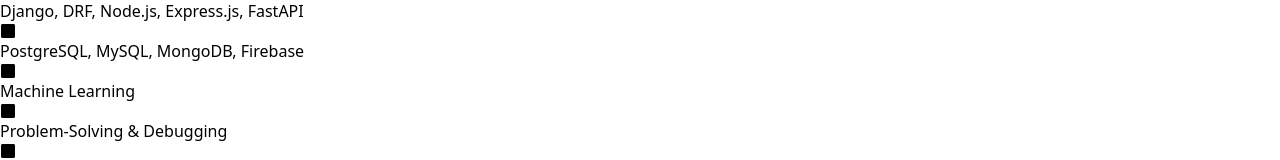
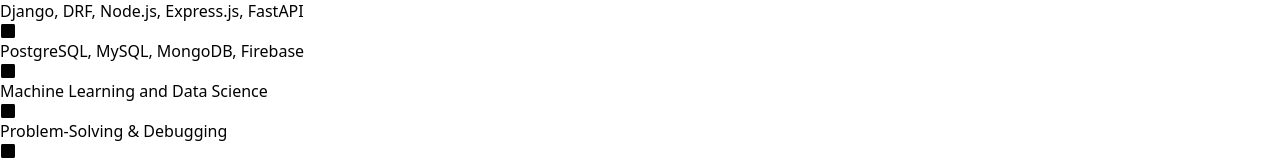
Before and after one commit to Samenergy/Same, a React (Vite) app: page /Resume in a window 1280 px wide. Shown: the part 897-1057 px from the top of the page. Built offline with nearby package versions, Linux system fonts and the light colour scheme.

Commit message:
Update Others.tsx

```diff
--- a/src/Components/Others.tsx
+++ b/src/Components/Others.tsx
@@ -29,7 +29,7 @@
                   </li>
                   <li className="flex items-center mb-4">
                     <FaSquare className="text-blue-500 mr-2" />
-                    Machine Learning
+                    Machine Learning and Data Science
                   </li>
                 </ul>
               </div>
```
